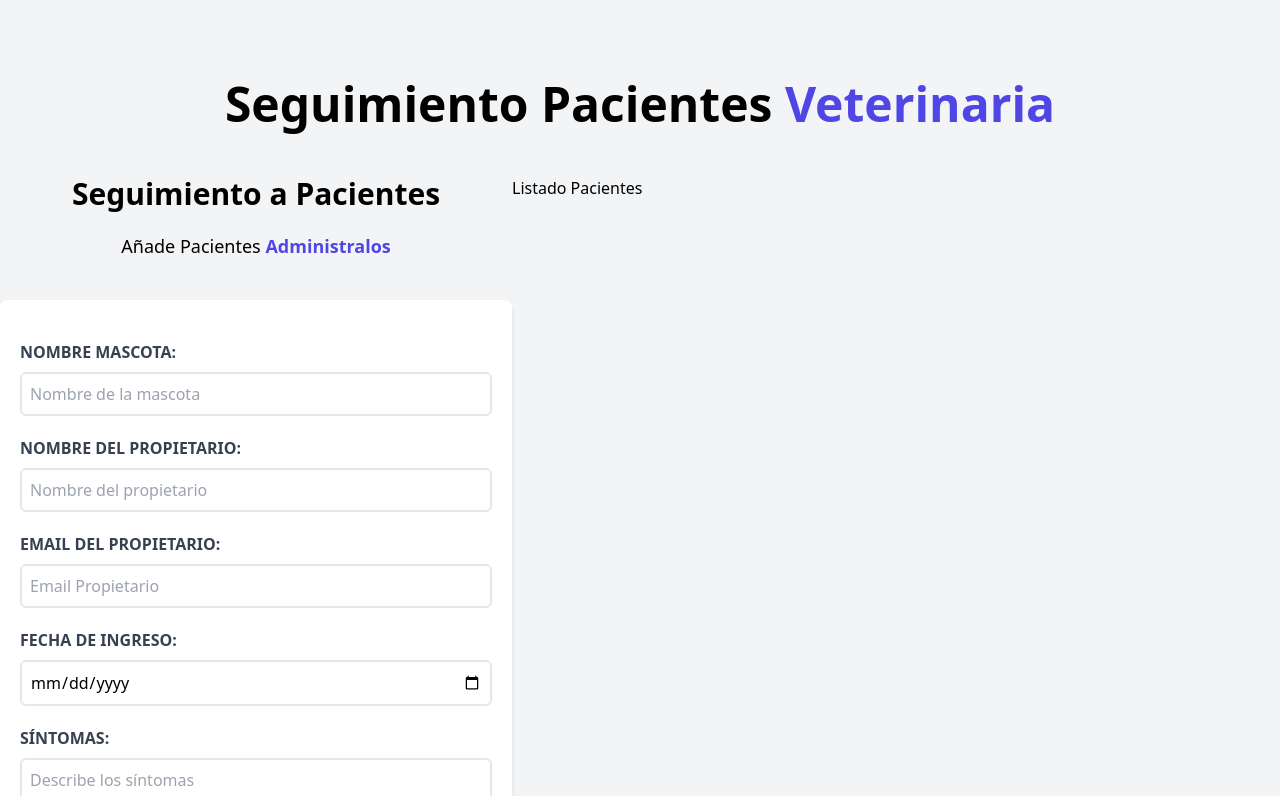
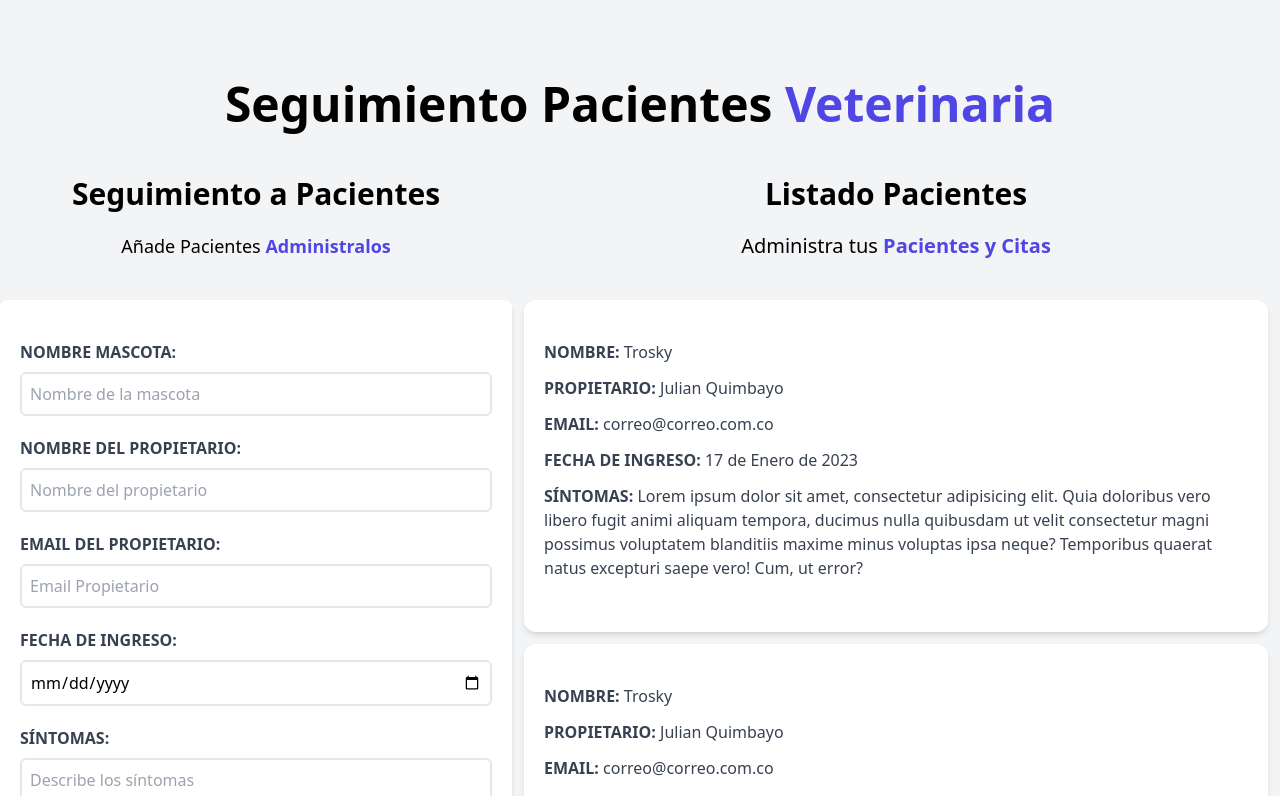
Before and after one commit to jaquimbayoc7/Electiva2, a React (Vite) app in the folder citas-react/: page / in a window 1280 px wide. Shown: the top 796 px of the page. Built offline with nearby package versions, Linux system fonts and the light colour scheme.

Commit message:
Componentes nuevos

```diff
--- a/citas-react/src/components/ListadoPaciente.jsx
+++ b/citas-react/src/components/ListadoPaciente.jsx
@@ -1,7 +1,19 @@
+import Pacientes from "./Pacientes"
+
+
 function ListadoPaciente() {
   return (
-   <div className="w-1/2 lg:w-3/5">
-      <h2>Listado Pacientes</h2>
+   <div className="md:w-1/2 lg:w-3/5 md:h-screen overflow-y-scroll">
+      <h2 className="font-black text-3xl text-center">Listado Pacientes</h2>
+      <p className="text-xl mt-5 mb-10 text-center">
+        Administra tus {' '}
+        <span className="text-indigo-600 font-bold">Pacientes y Citas</span>
+      </p>
+
+      <Pacientes />
+      <Pacientes />
+      <Pacientes />
+      <Pacientes />
    </div>
   )
 }
--- /dev/null
+++ b/citas-react/src/components/Pacientes.jsx
@@ -0,0 +1,27 @@
+const Pacientes = () => {
+  return (
+    <div className="m-3 bg-white shadow-md px-5 py-10 rounded-xl">
+        <p className="font-bold mb-3 text-gray-700 uppercase">
+          Nombre:{' '} <span className="font-normal normal-case">Trosky</span>
+        </p>
+
+        <p className="font-bold mb-3 text-gray-700 uppercase">
+          Propietario:{' '} <span className="font-normal normal-case">Julian Quimbayo</span>
+        </p>
+
+        <p className="font-bold mb-3 text-gray-700 uppercase">
+          Email:{' '} <span className="font-normal normal-case">correo@correo.com.co</span>
+        </p>
+
+        <p className="font-bold mb-3 text-gray-700 uppercase">
+          Fecha de Ingreso:{' '} <span className="font-normal normal-case">17 de Enero de 2023</span>
+        </p>
+
+        <p className="font-bold mb-3 text-gray-700 uppercase">
+          Síntomas:{' '} <span className="font-normal normal-case">Lorem ipsum dolor sit amet, consectetur adipisicing elit. Quia doloribus vero libero fugit animi aliquam tempora, ducimus nulla quibusdam ut velit consectetur magni possimus voluptatem blanditiis maxime minus voluptas ipsa neque? Temporibus quaerat natus excepturi saepe vero! Cum, ut error?</span>
+        </p>
+      </div>
+  )
+}
+
+export default Pacientes
```
